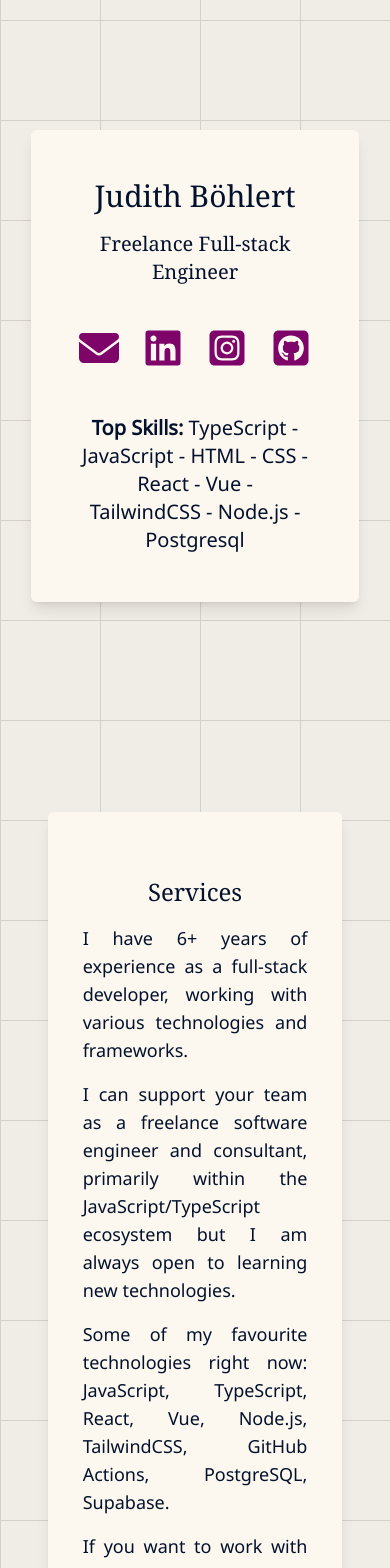
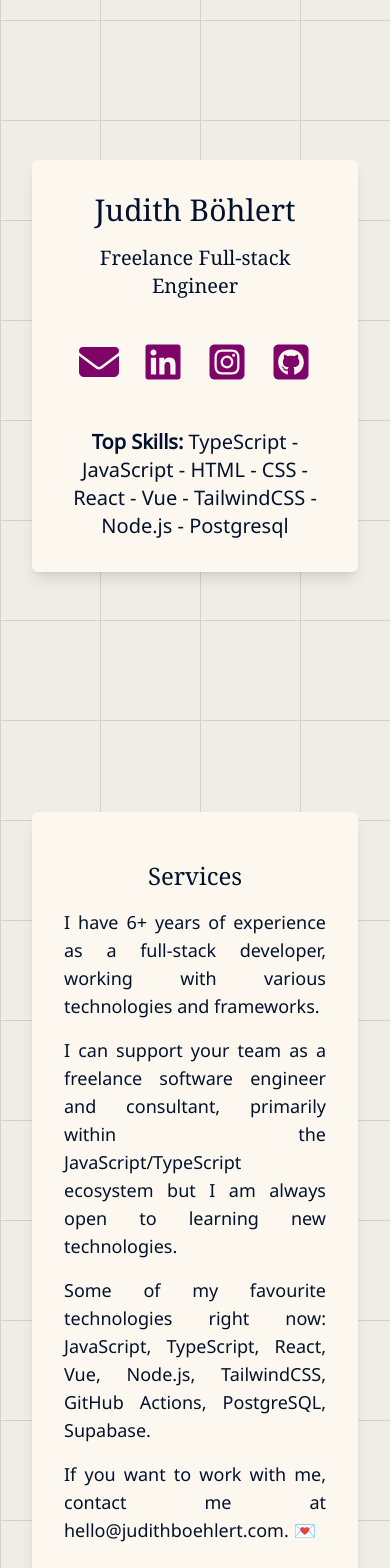
Before and after one commit to judicodes/judithboehlert-homepage, a React (Vite) app: page / in a window 390 px wide. Shown: the part 80-1648 px from the top of the page. Built offline with nearby package versions, Linux system fonts and the light colour scheme.

Commit message:
Update styling for mobile.

```diff
--- a/src/App.tsx
+++ b/src/App.tsx
@@ -35,7 +35,7 @@ function App() {
           />
         </button>
       </div>
-      <div className="container mx-auto w-11/12 md:w-8/12 lg:w-6/12 xl:w-5/12 2xl:w-4/12">
+      <div className="w-12/12 container mx-auto md:w-8/12 lg:w-6/12 xl:w-5/12 2xl:w-4/12">
         <div className=" flex h-[100vh] flex-col items-center justify-center text-center">
           <HeaderSection />
         </div>
--- a/src/components/AboutSection.tsx
+++ b/src/components/AboutSection.tsx
@@ -23,7 +23,7 @@ function AboutSection() {
         alt="Portrait Judi."
         className="my-4 aspect-square w-6/12 rounded-full md:w-5/12"
       />
-      <div className="flex flex-col rounded-md bg-beige-100 p-12 shadow-lg dark:bg-bluegrey-900">
+      <div className="flex flex-col rounded-md bg-beige-100 p-8 shadow-lg dark:bg-bluegrey-900">
         {paragraphs.map((paragraph, index) => (
           <p key={index} className="mb-4 text-justify text-lg">
             {paragraph}
--- a/src/components/HeaderSection.tsx
+++ b/src/components/HeaderSection.tsx
@@ -27,7 +27,7 @@ const icons = [
 
 function HeaderSection() {
   return (
-    <div className="mb-12 flex flex-col items-center rounded-md bg-beige-100 p-12 shadow-lg dark:bg-bluegrey-900">
+    <div className="mb-12 flex flex-col items-center rounded-md bg-beige-100 p-8 shadow-lg dark:bg-bluegrey-900">
       <h1 className="mb-4 font-serif text-3xl sm:text-4xl md:text-6xl">
         Judith Böhlert
       </h1>
--- a/src/components/ServicesSection.tsx
+++ b/src/components/ServicesSection.tsx
@@ -10,7 +10,7 @@ const paragraphs = [
 
 function ServicesSection() {
   return (
-    <div className="flex flex-col items-center rounded-md bg-beige-100 p-12 shadow-lg dark:bg-bluegrey-900">
+    <div className="flex flex-col items-center rounded-md bg-beige-100 p-8 shadow-lg dark:bg-bluegrey-900">
       <h3 className="my-4 text-center font-serif text-2xl sm:text-3xl">
         Services
       </h3>
```
